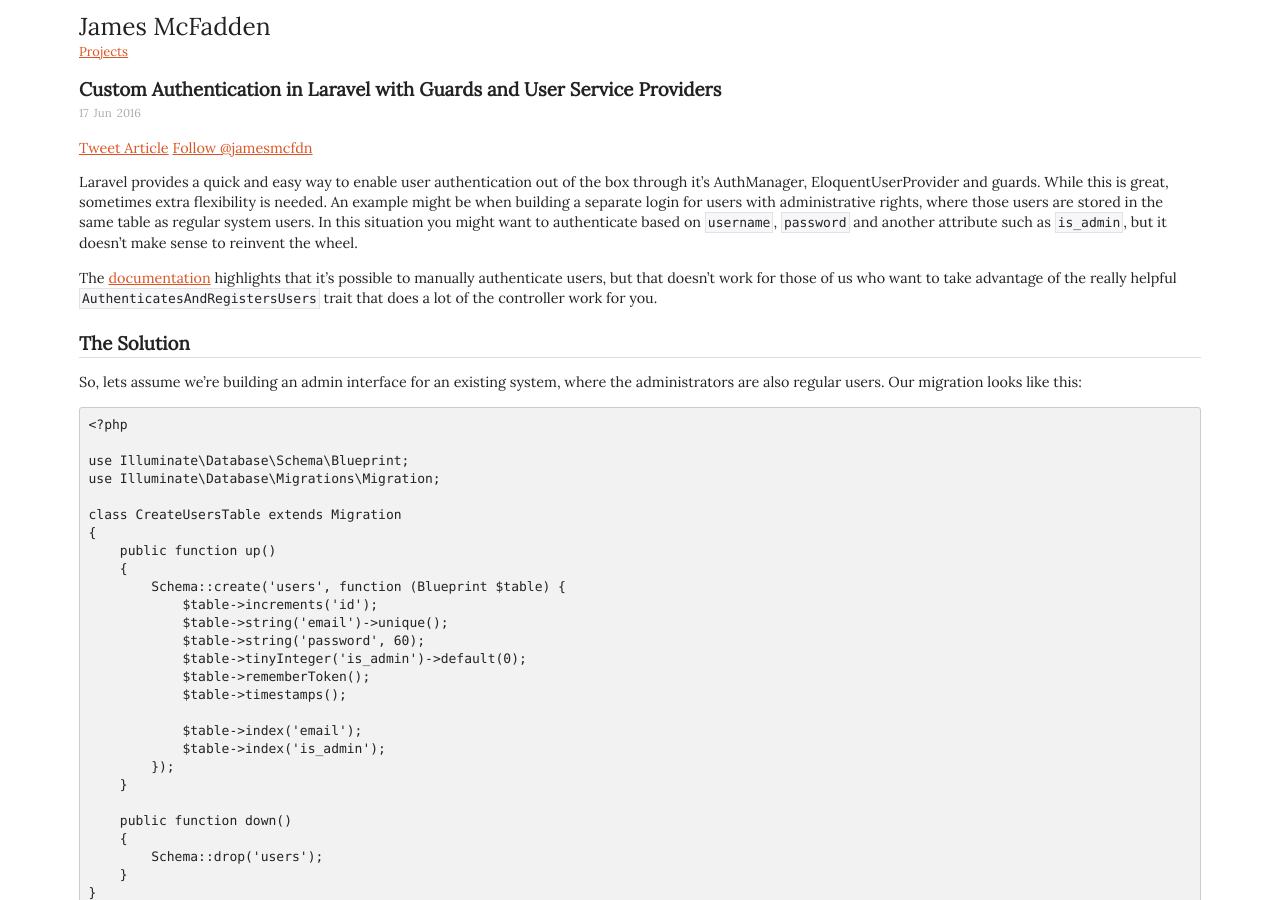
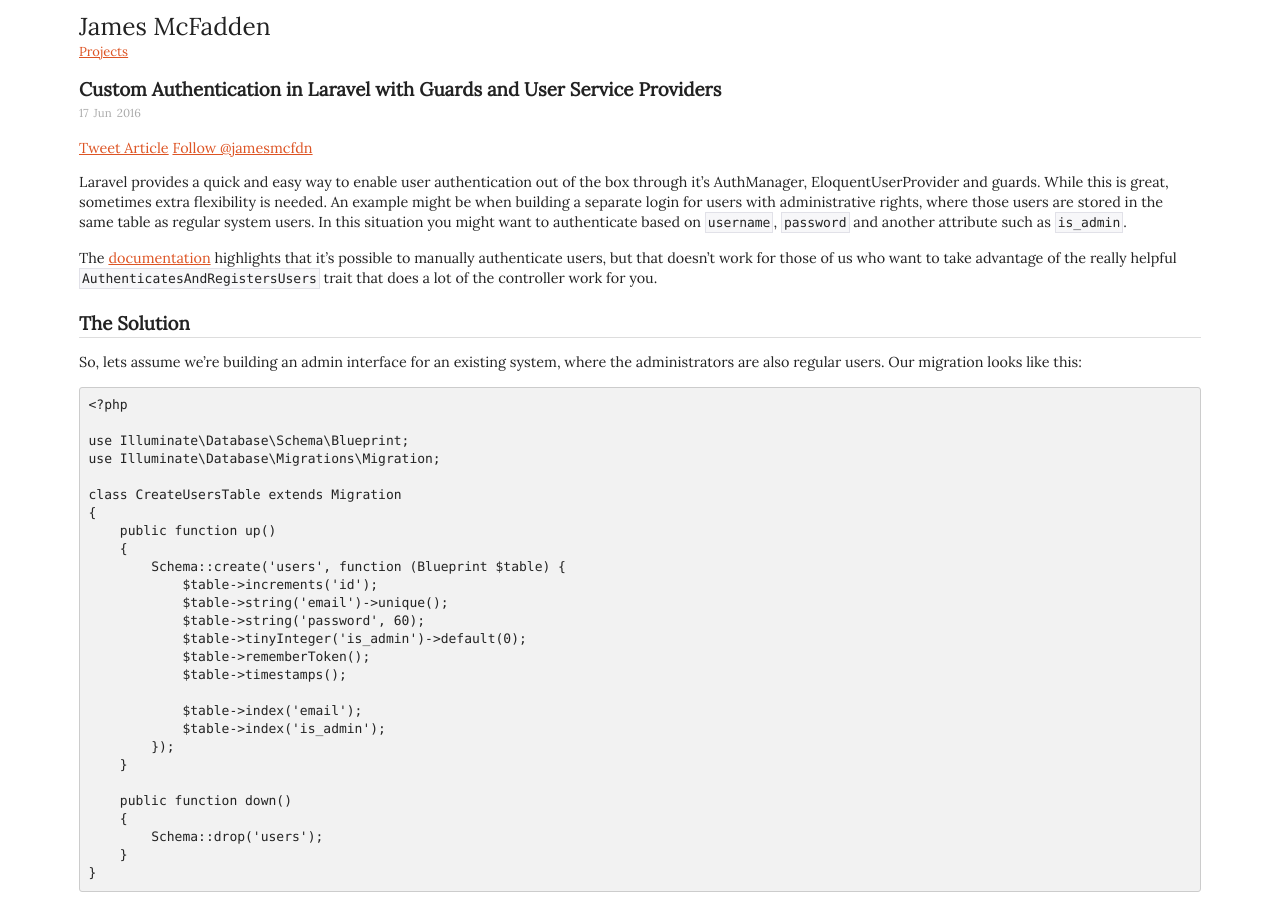
Before and after one commit to mcfdn/mcfdn.github.io, a Jekyll site: the page built from _posts/2016-06-17-custom-authentication-in-laravel-with-guards-and-user-service-providers.md, in a window 1280 px wide and 900 px high. Built offline with Jekyll 4.4.1, drawn with Linux system fonts in a browser that asks for light colours; comment, search, counter and statistics services are not loaded.

Commit message:
Clarification

```diff
--- a/_posts/2016-06-17-custom-authentication-in-laravel-with-guards-and-user-service-providers.md
+++ b/_posts/2016-06-17-custom-authentication-in-laravel-with-guards-and-user-service-providers.md
@@ -4,7 +4,7 @@ title: Custom Authentication in Laravel with Guards and User Service Providers
 description: Laravel provides a quick and easy way to enable user authentication out of the box through it's AuthManager and guards.
 ---
 
-Laravel provides a quick and easy way to enable user authentication out of the box through it's AuthManager, EloquentUserProvider and guards. While this is great, sometimes extra flexibility is needed. An example might be when building a separate login for users with administrative rights, where those users are stored in the same table as regular system users. In this situation you might want to authenticate based on `username`, `password` and another attribute such as `is_admin`, but it doesn't make sense to reinvent the wheel.
+Laravel provides a quick and easy way to enable user authentication out of the box through it's AuthManager, EloquentUserProvider and guards. While this is great, sometimes extra flexibility is needed. An example might be when building a separate login for users with administrative rights, where those users are stored in the same table as regular system users. In this situation you might want to authenticate based on `username`, `password` and another attribute such as `is_admin`.
 
 The [documentation](https://laravel.com/docs/5.2/authentication#authenticating-users) highlights that it's possible to manually authenticate users, but that doesn't work for those of us who want to take advantage of the really helpful `AuthenticatesAndRegistersUsers` trait that does a lot of the controller work for you.
 
```
